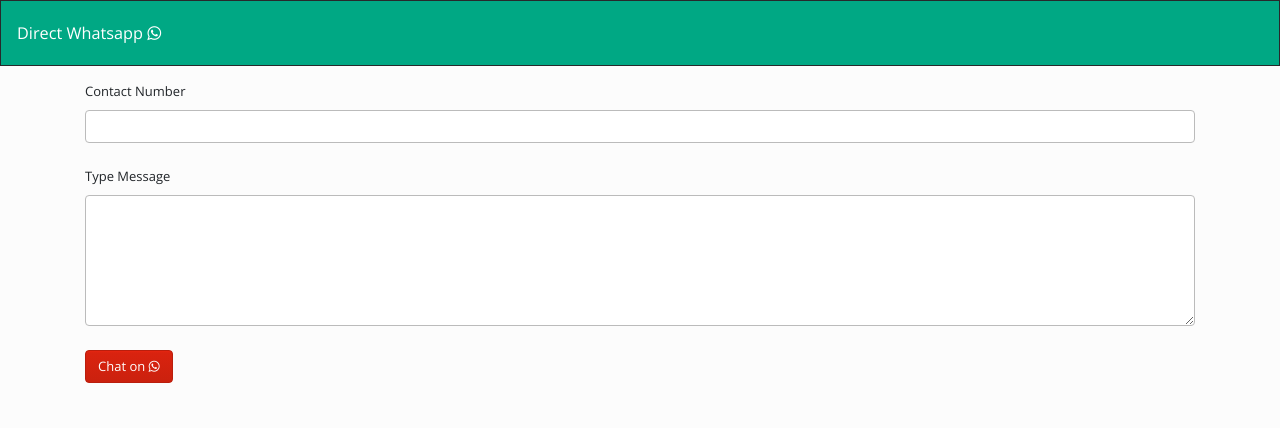
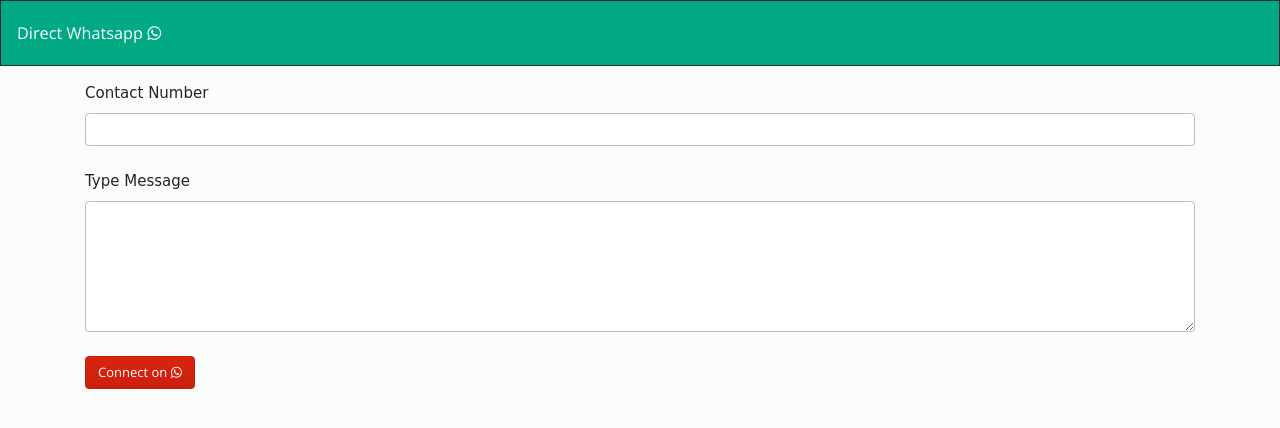
Before and after one commit to webriddler/whatsapp_message, a plain HTML site: page index.html in a window 1280 px wide. Drawn offline with nearby package versions, Linux system fonts and the light colour scheme.

Commit message:
update 2.0

```diff
--- a/index.html
+++ b/index.html
@@ -8,6 +8,15 @@
   <link rel="stylesheet" href="https://cdn.jsdelivr.net/npm/bootswatch@4.5.2/dist/simplex/bootstrap.min.css" integrity="sha384-FYrl2Nk72fpV6+l3Bymt1zZhnQFK75ipDqPXK0sOR0f/zeOSZ45/tKlsKucQyjSp" crossorigin="anonymous" />
   <link rel="stylesheet" href="https://maxcdn.bootstrapcdn.com/font-awesome/4.7.0/css/font-awesome.min.css">
   <script src="https://code.jquery.com/jquery-3.6.4.min.js"></script>
+  <style>
+    .form-group{
+      font-size: 15px;
+      font-family: cursive;
+    }
+    button {
+       font-size: 14px;
+    }
+  </style>
 </head>
 
 <body>
@@ -19,7 +28,7 @@
       <input type="hidden" name="phone" id="phoneNumber" value="0" />
       <div class="form-group">
         <label for="typedNumber" class="form-label mt-2">Contact Number</label>
-        <input type="text" id="typedNumber" class="form-control" name="typedNumber" />
+        <input type="text" id="typedNumber" class="form-control" name="typedNumber" required />
       </div>
       <div class="form-group">
         <label for="exampleTextarea" class="form-label mt-2">Type Message</label>
@@ -27,7 +36,7 @@
       </div>
 
       <button type="submit" class="btn btn-primary mt-2">
-        Chat on <i class="fa fa-whatsapp" aria-hidden="true"></i>
+        Connect on <i class="fa fa-whatsapp" aria-hidden="true"></i>
       </button>
     </form>
 
```
